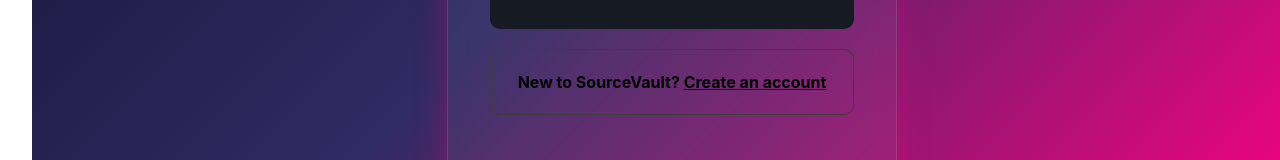
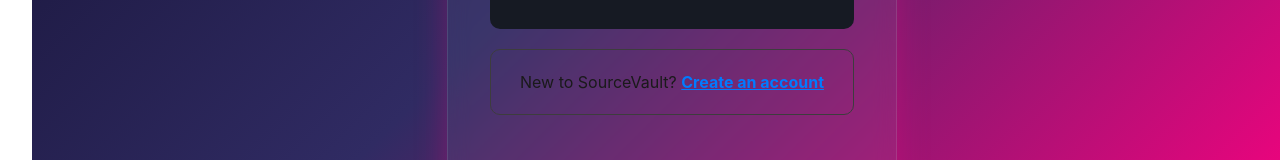
Before and after one commit to RitikaSingh2005/SourceVault-Full-Stack-VCS-Platform, a React (Vite) app in the folder Github-main/frontend-main/: page /auth in a window 1280 px wide. Shown: the part 586-746 px from the top of the page. Built offline with nearby package versions, Linux system fonts and the light colour scheme.

Commit message:
Update auth.css

```diff
--- a/Github-main/frontend-main/src/components/auth/auth.css
+++ b/Github-main/frontend-main/src/components/auth/auth.css
@@ -189,22 +189,14 @@
       width: 200px;
     }
   }
-/* --- Fix: Visibility and Colors for Headings and Links --- */
-
-/* Ye 'Sign In' ya 'Sign Up' heading ko black karega */
+/* 1. Header ko black karo */
 .PageHeader-Title {
     color: #000000 !important;
-    font-weight: 800 !important;
 }
 
-/* Ye 'New to SourceVault' text ko black aur bold karega */
-.login-box-wrapper p,
+/* 2. Link ko Light Blue karo */
 .login-box-wrapper a {
-    color: #000000 !important;
+    color: #007bff !important; /* Ye standard light blue hai */
+    text-decoration: underline !important;
     font-weight: 700 !important;
 }
-
-/* Optional: Agar input fields ke andar ka text bhi dark chahiye */
-.input {
-    color: #ffffff !important; /* Ye white hi rahe taaki dark input box mein dikhe */
-}
```
